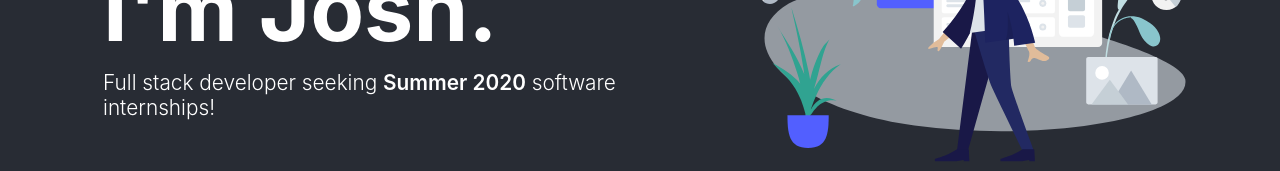
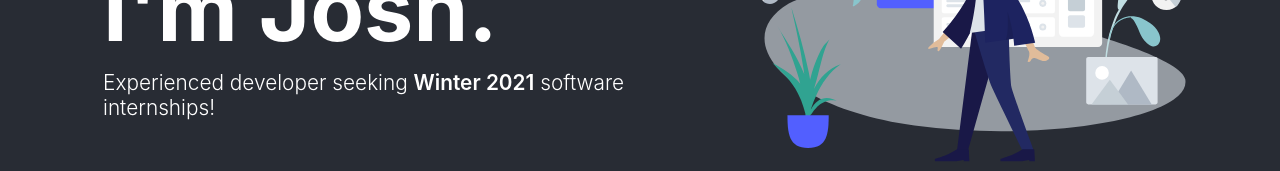
Before and after one commit to JJwilkin/portfolio-2a, a React (Create React App) app: page / in a window 1280 px wide. Shown: the part 414-585 px from the top of the page. Built offline with nearby package versions, Linux system fonts and the light colour scheme; some icons are missing.

Commit message:
update landing text

```diff
--- a/src/components/landing/Landing.jsx
+++ b/src/components/landing/Landing.jsx
@@ -9,7 +9,7 @@ export default function Landing ()  {
             <h1 >I'm Josh.</h1>
             </div>
 
-            <div class="text" > <h2 >Full stack developer seeking <strong>Summer 2020</strong> software internships!</h2></div>
+            <div class="text" > <h2 >Experienced developer seeking <strong>Winter 2021</strong> software internships!</h2></div>
         </div>
 
         <img src='./img/landing.svg' alt='landing'></img>
```
